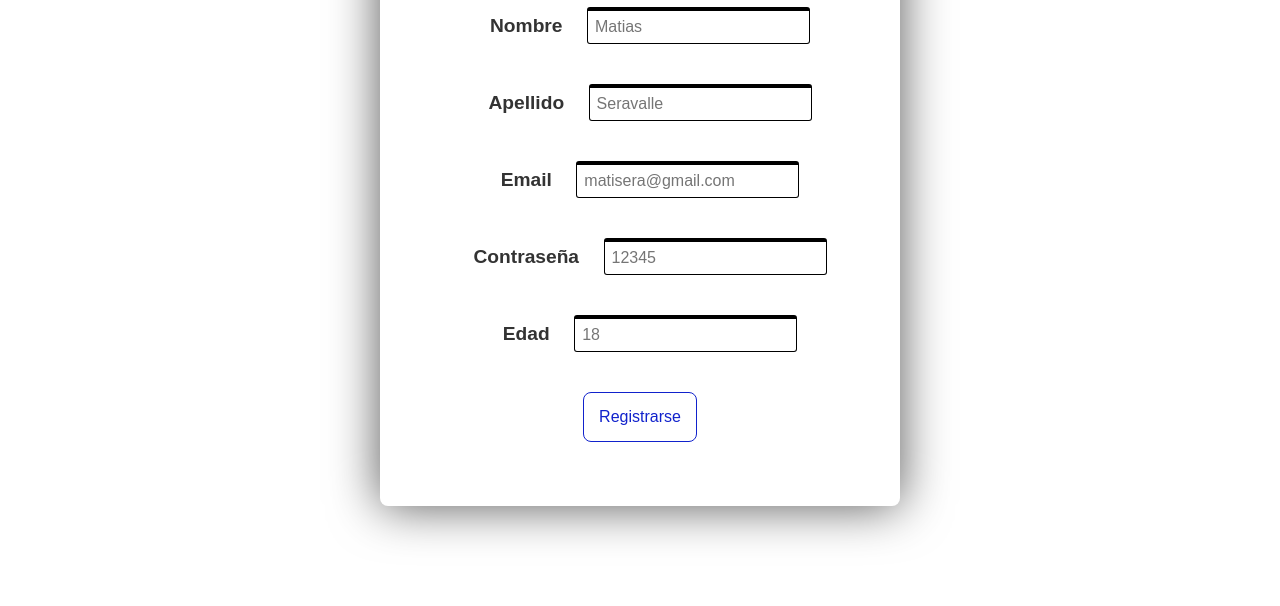
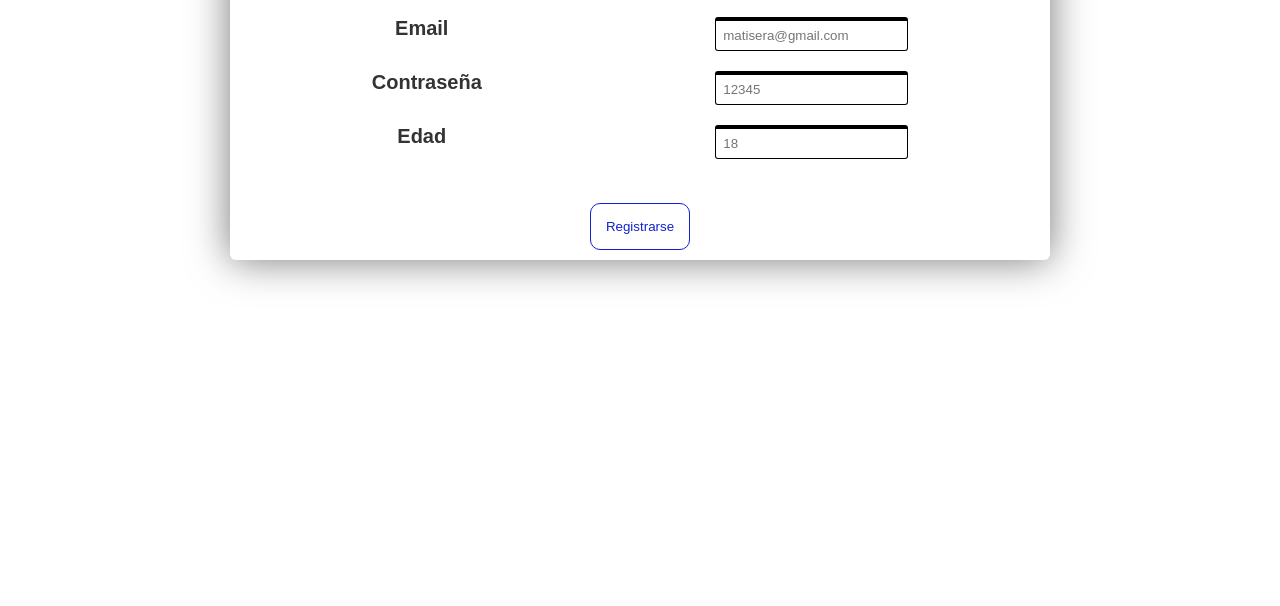
Before and after one commit to MatiasSeravalle/proyecto-web, a plain HTML site: page form.html in a window 1280 px wide. Shown: the part 397-1003 px from the top of the page. After the commit the page ends 800 px from the top, so only its background shows below. Drawn offline with Linux system fonts and the light colour scheme.

Commit message:
cambiando formulario

```diff
--- a/form.css
+++ b/form.css
@@ -1,3 +1,8 @@
+body {
+    margin: 0;
+    font-family: sans-serif;
+}
+
 body {
     margin: 0;
     font-family: sans-serif;
@@ -20,6 +25,7 @@ body {
     display: flex;
     list-style: none;
     padding: 0 0 20px;
+
 }
 
 .li--a {
@@ -59,43 +65,44 @@ body {
 }
 
 form {
-    margin-bottom: 100px;
+    margin-bottom: 50px;
 }
 
 .container {
-    text-align: center;
-    width: 500px;
+    align-items: center;
+    margin: auto;
+    width: 800px;
     padding: 10px;
-    margin: auto;
-    margin-top: 100px;
-    border-radius: 8px;
-    box-shadow: 0 0 50px #000a;
+    margin-top: 50px;
+    box-shadow: 0 0 40px #0008;
+    border-radius: 6px;
 }
 
 h1 {
-    padding-top: 30px;
-    margin-bottom: 40px;
+    text-align: center;
+    font-size: 3rem;
     color: #003399;
-    font-size: 3em;
 }
 
 .input__container {
-    padding: 20px;
+    display: flex;
+    justify-content: space-around;
+    padding: 10px;
 }
 
 label {
-    padding: 20px;
-    font-size: 1.2em;
+    width: 100px;
+    text-align: center;
+    font-size: 20px;
+    font-weight: bold;
     color: #333;
-    font-weight: bold;
 }
 
 input {
     padding: 7px;
-    border-radius: 3px;
-    font-size: 1em;
     border: 1px solid #000;
     border-top: 4px solid #000;
+    border-radius: 3px;
 }
 
 input:focus-visible {
@@ -106,17 +113,16 @@ input:focus-visible {
 }
 
 .button__container {
-    padding: 0 0 20px;
-    margin: 20px;
+    text-align: center;
+    margin-top: 20px;
 }
 
 button {
     padding: 15px;
     border: none;
-    border-radius: 8px;
+    border-radius: 10px;
     border: 1px solid #1122cc;
     background-color: transparent;
-    font-size: 1em;
     color: #1122cc;
 }
 
@@ -129,4 +135,5 @@ button:hover {
 
 #result {
     font-size: 20px;
+    text-align: center;
 }
--- a/form.html
+++ b/form.html
@@ -42,12 +42,13 @@
                 <label for="">Edad</label>
                 <input type="number" required id="date" placeholder="18">
             </div>
+            <div class="resultado">
+                <h5 id="result"></h5>
+            </div>
             <div class="button__container">
                 <button onclick="validar()" type="button">Registrarse</button>
             </div>
-            <div class="resultado">
-                <h5 id="result"></h5>
-            </div>
+
         </div>
 
     </form>
```
Also changed, not shown: index.html (+6 -6 lines), style.css (+15 -12 lines).
